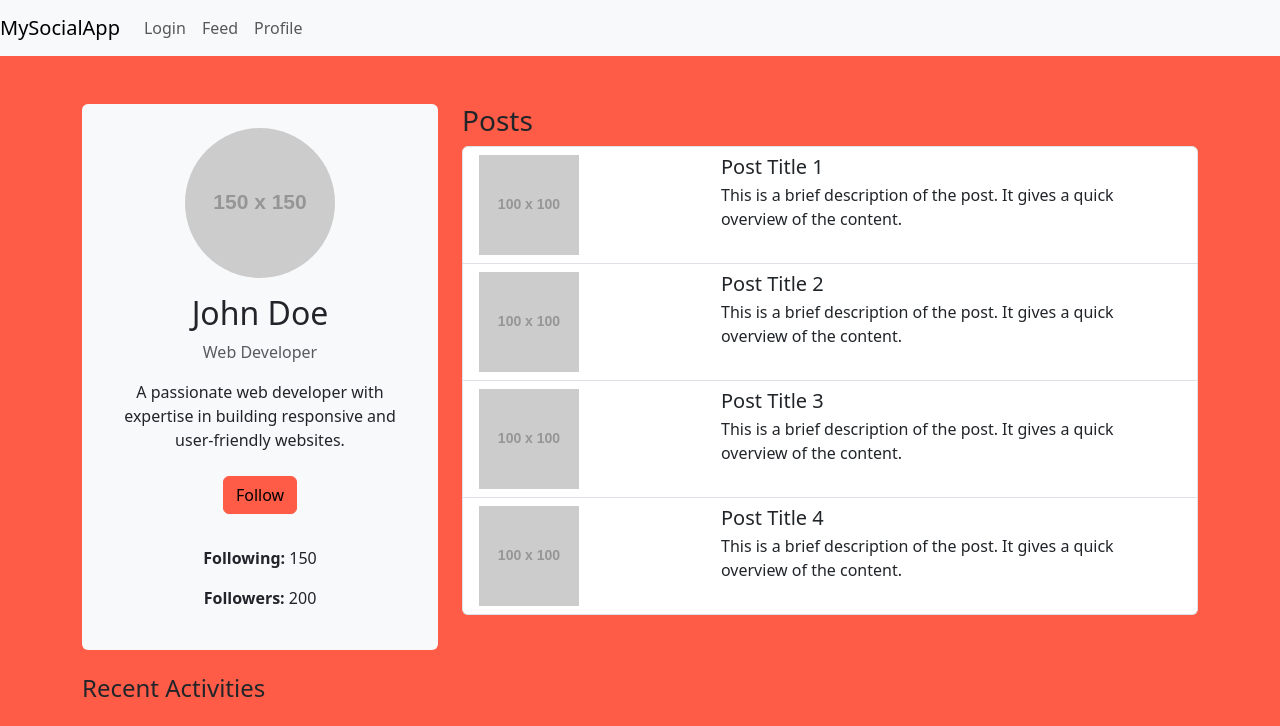
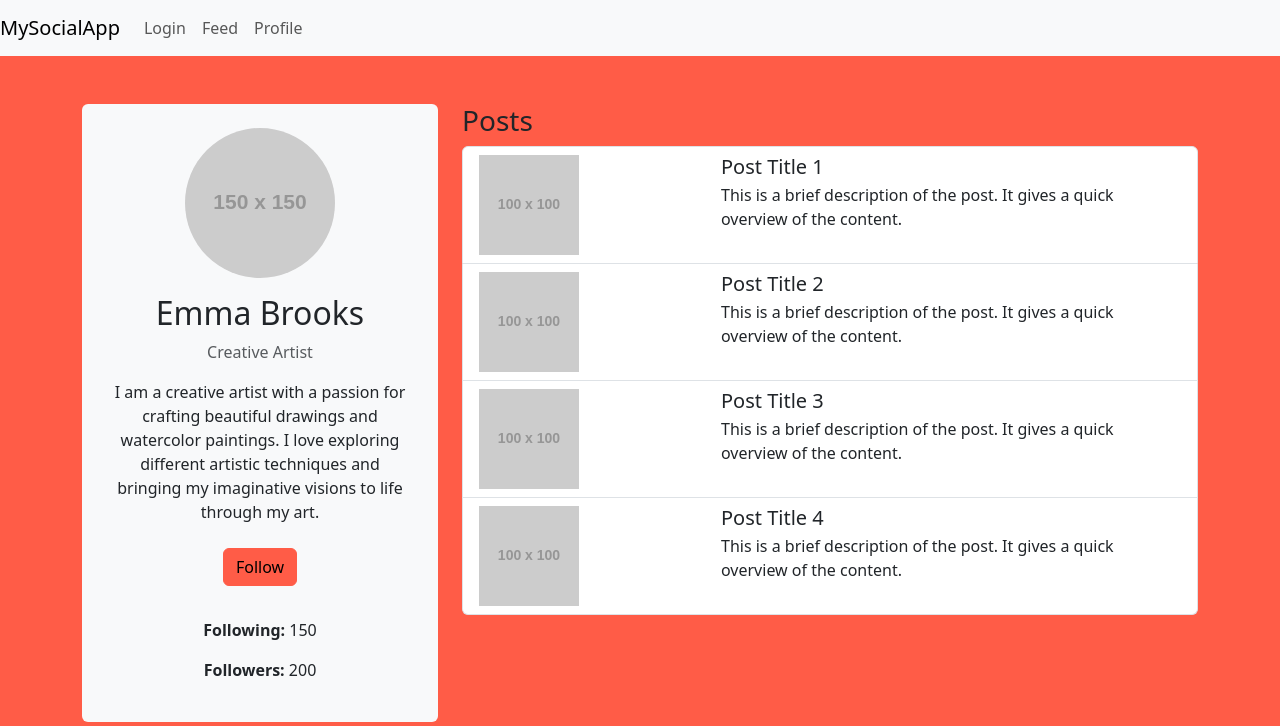
Before and after one commit to Veronicabrun/css-frameworks, a website: page pages/profile/index.html in a window 1280 px wide. Shown: the top 726 px of the page. Drawn offline with nearby package versions, Linux system fonts and the light colour scheme; placeholder pictures from the web are drawn by us.

Commit message:
Updated profile section

```diff
--- a/pages/profile/index.html
+++ b/pages/profile/index.html
@@ -35,10 +35,10 @@
                     <div class="profile-image mb-3">
                         <img src="https://via.placeholder.com/150" class="img-fluid rounded-circle" alt="Profile Image">
                     </div>
-                    <h2 class="mb-2">John Doe</h2>
-                    <p class="text-muted">Web Developer</p>
-                    <p class="bio mb-4">A passionate web developer with expertise in building responsive and
-                        user-friendly websites.</p>
+                    <h2 class="mb-2">Emma Brooks</h2>
+                    <p class="text-muted">Creative Artist</p>
+                    <p class="bio mb-4">I am a creative artist with a passion for crafting beautiful drawings and watercolor paintings.
+                        I love exploring different artistic techniques and bringing my imaginative visions to life through my art.</p>
                     <button class="btn btn-primary mb-4">Follow</button>
                     <div class="mt-2">
                         <p><strong>Following:</strong> 150</p>
```
